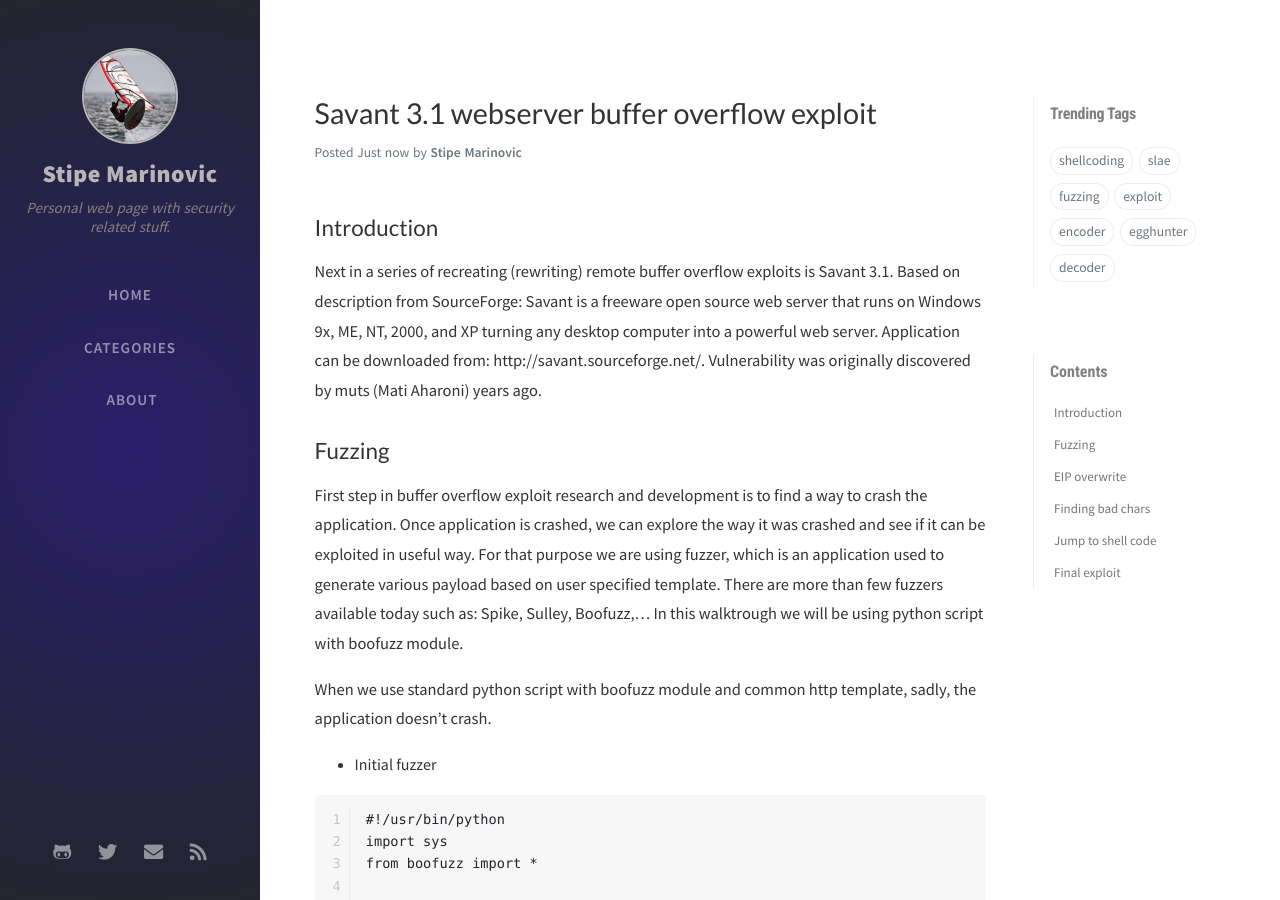
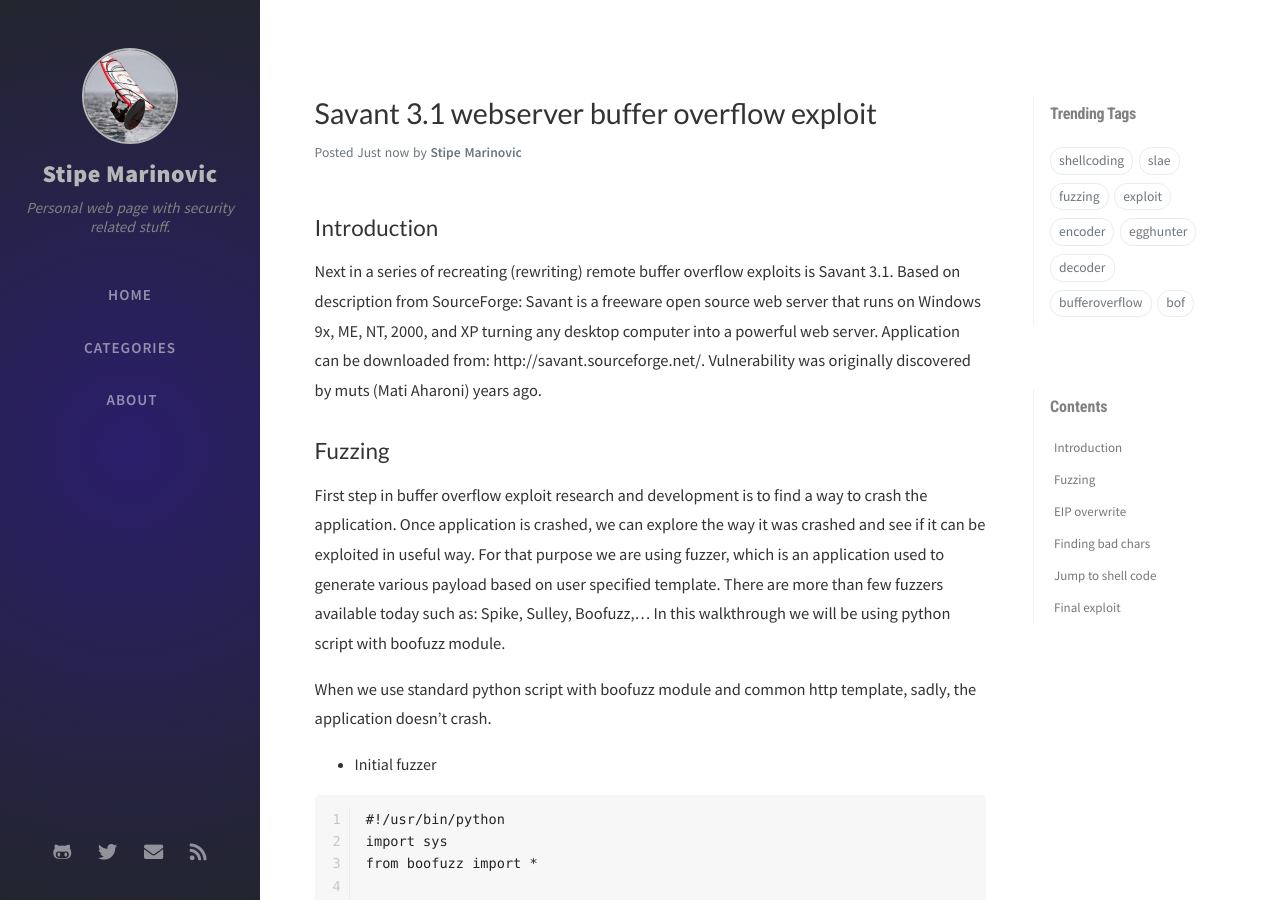
Before and after one commit to smarinovic/smarinovic.github.io, a Jekyll site: the page built from _posts/2020-07-14-Savant-web-server-BoF.md, in a window 1280 px wide and 900 px high. Built offline with Jekyll 4.4.1, drawn with Linux system fonts in a browser that asks for light colours; nearby versions of some CDN libraries; comment, search, counter and statistics services are not loaded; some of the changed text lies outside the part shown.

Commit message:
Update 2020-07-14-Savant-web-server-BoF.md

````diff
--- a/_posts/2020-07-14-Savant-web-server-BoF.md
+++ b/_posts/2020-07-14-Savant-web-server-BoF.md
@@ -3,7 +3,7 @@ title: Savant 3.1 webserver buffer overflow exploit
 author: Stipe Marinovic
 date: 2020-07-24 23:00:00 +0800
 categories: [Blogging, Tutorial, Exploit]
-tags: [fuzzing, shellcoding, exploit]
+tags: [fuzzing, shellcoding, exploit, bufferoverflow, bof]
 toc: true
 ---
 
@@ -21,7 +21,7 @@ First step in buffer overflow exploit research and development is to find a way
 Once application is crashed, we can explore the way it was crashed and see if it can be exploited in useful way.
 For that purpose we are using fuzzer, which is an application used to generate various payload based on user specified template.
 There are more than few fuzzers available today such as: Spike, Sulley, Boofuzz,...
-In this walktrough we will be using python script with boofuzz module.
+In this walkthrough we will be using python script with boofuzz module.
 
 When we use standard python script with boofuzz module and common http template, sadly, the application doesn't crash.
 
@@ -417,5 +417,4 @@ s.close()
 print ("[+] Payload sent")
 ```
 ![Fuzzing results](https://github.com/smarinovic/smarinovic.github.io/blob/master/assets/img/savant_12.png?raw=true)
-
 And it works! Reverse shell is established.
````
Also changed, not shown: other parts of _posts/2020-07-14-Savant-web-server-BoF.md (+12 -12 lines).
